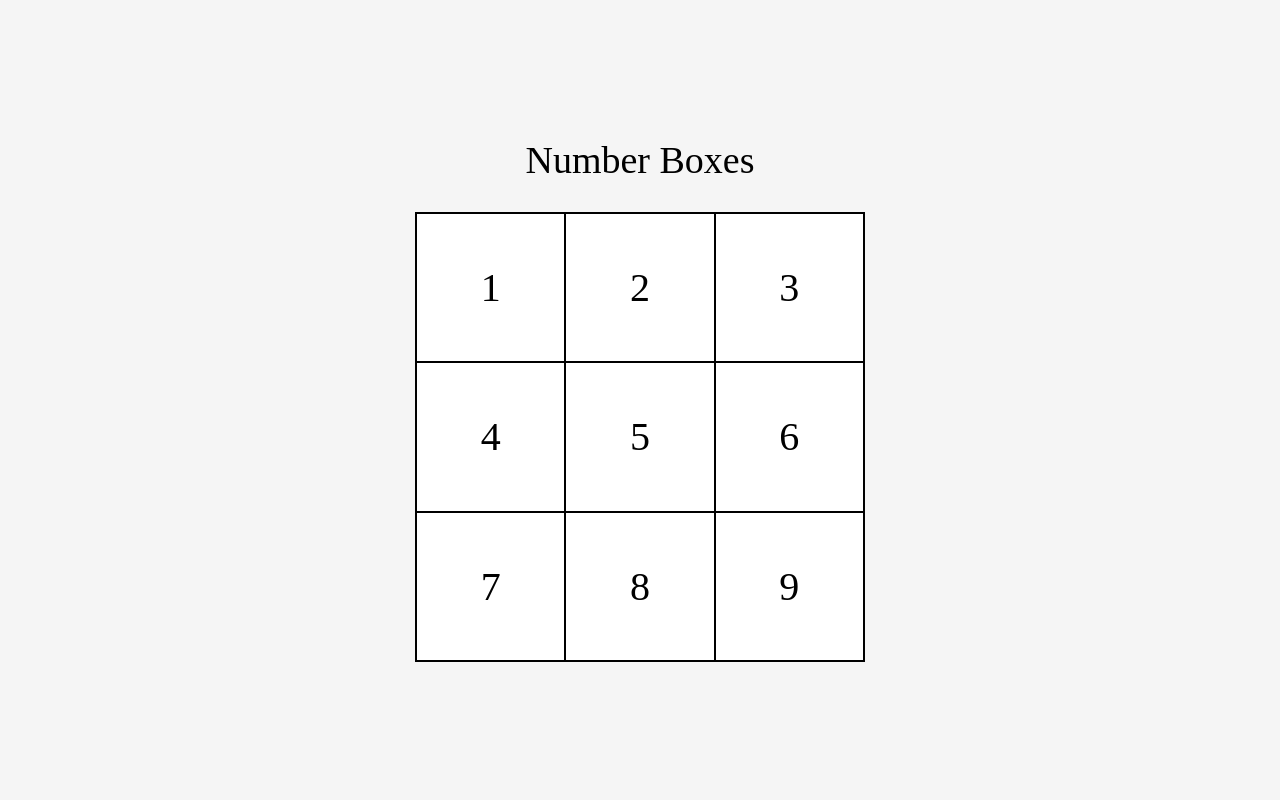
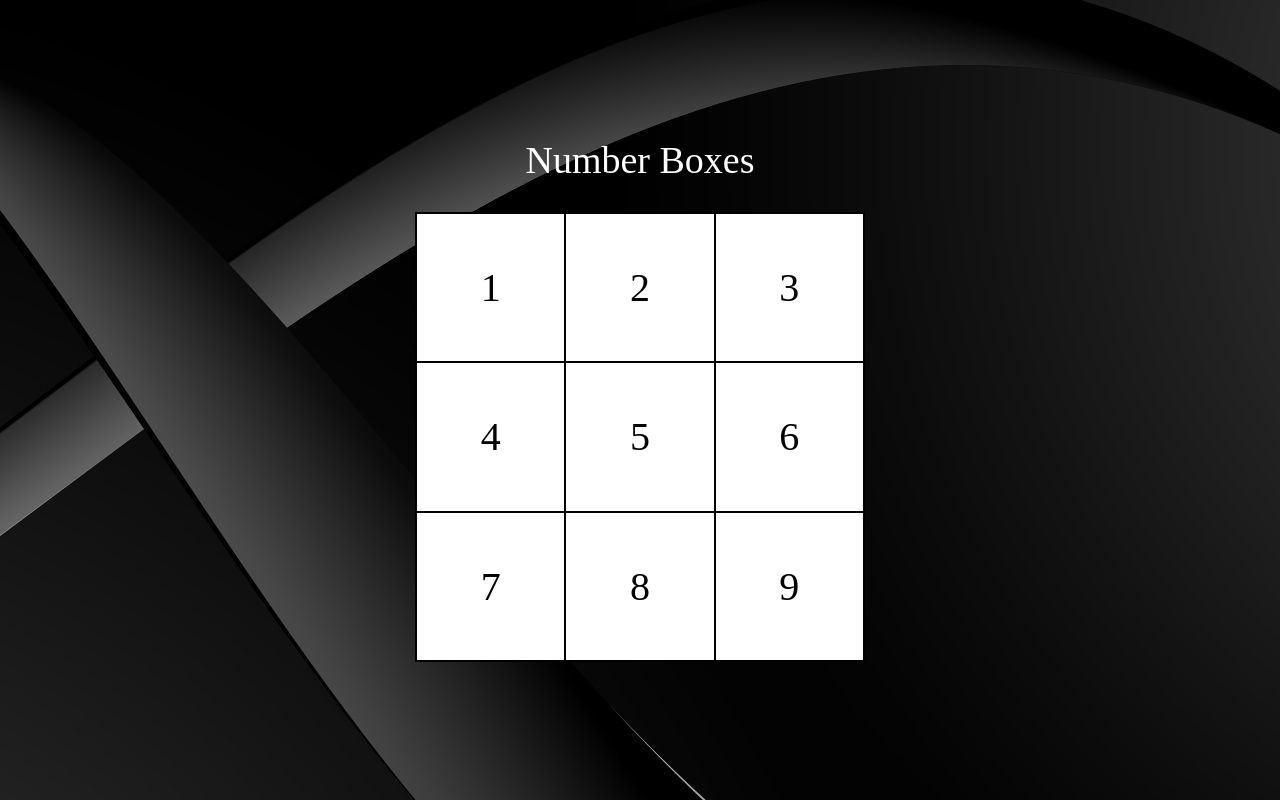
Before and after one commit to zakiaafrin/Number_boxes, a plain HTML site: page index.html in a window 1280 px wide. Drawn offline with Linux system fonts and the light colour scheme.

Commit message:
Css changed

```diff
--- a/css/style.css
+++ b/css/style.css
@@ -6,9 +6,10 @@ body{
   justify-content: center;
   flex-direction: column;
   align-items: center;
-  background-color: whitesmoke;
+  background: url('../background.jpg');
  }
  .name{
+   color: white;
   font-family: 'Times New Roman', Times, serif;
   font-size: 38px;
   display: flex;
```
Also changed, not shown: background.jpg (added).
